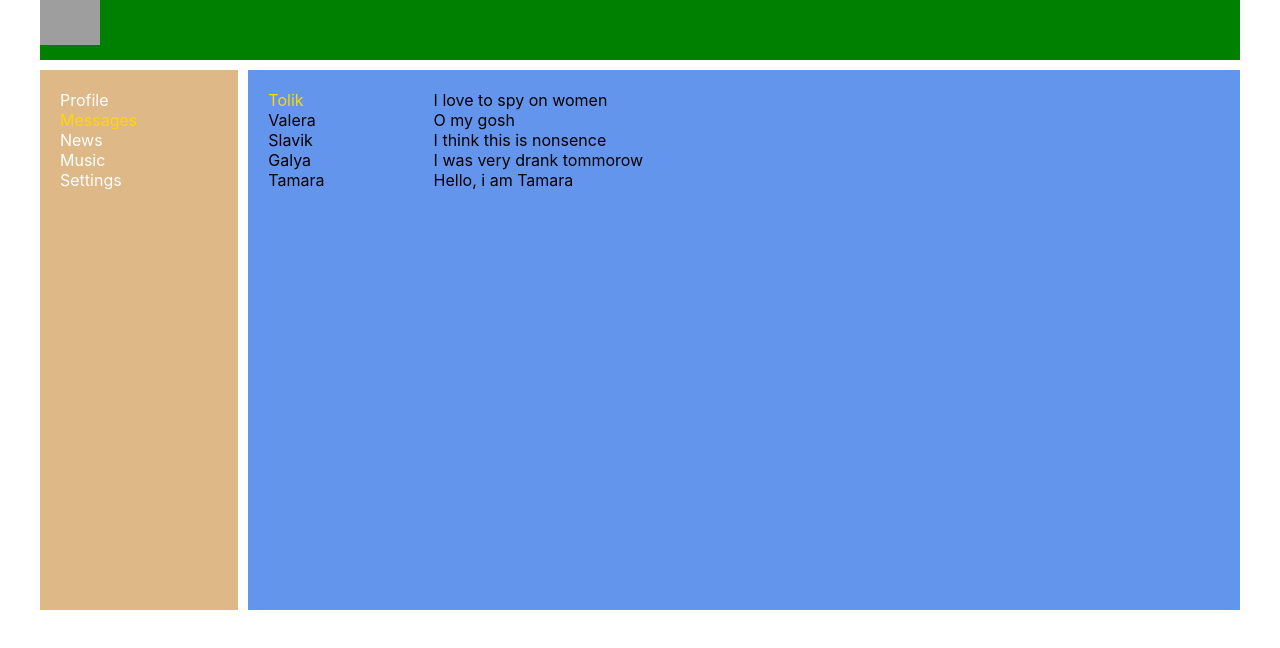
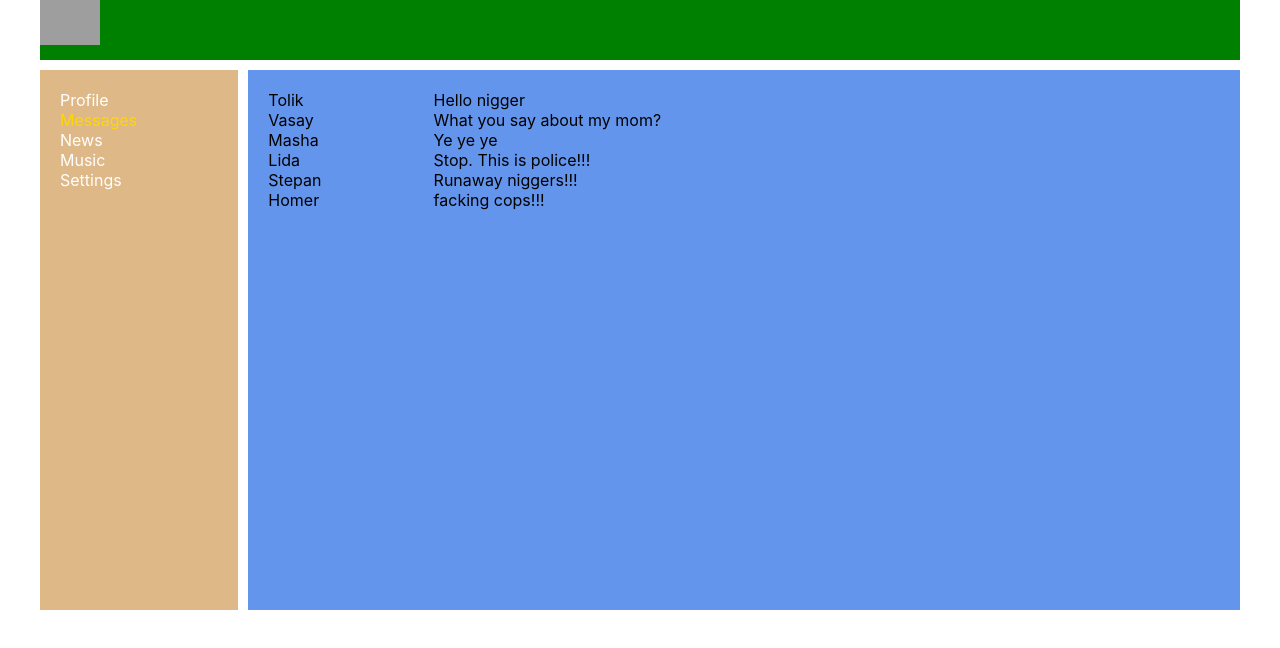
Before and after one commit to Roma-mm/repositoriy-of-Roma, a React (Create React App) app in the folder lessons/my-app/: page /dialogs in a window 1280 px wide. Shown: the top 648 px of the page. Built offline with nearby package versions, Linux system fonts and the light colour scheme; grey boxes are pictures that could not be loaded.

Commit message:
props for dialogs

```diff
--- a/lessons/my-app/src/App.css
+++ b/lessons/my-app/src/App.css
@@ -13,3 +13,6 @@
   grid-area: c;
   background-color: cornflowerblue;
 }
+a {
+  text-decoration: none;
+}
--- a/lessons/my-app/src/components/dialogs/Dialogs.jsx
+++ b/lessons/my-app/src/components/dialogs/Dialogs.jsx
@@ -1,40 +1,38 @@
+import { NavLink } from 'react-router-dom'
 import s from './Dialogs.module.css'
+const DialogItem = (props) => {
+    return (
+        <div >
+                 <NavLink activeClassName={s.active} to={props.way}>{props.name}</NavLink>
+        </div>
+    )
+}
+const Message = (props) => {
+    return (
+        <div className={s.message}>
+                   <div>{props.text}</div>
+        </div>
+    )
+}
 const Dialogs = () => {
     return (
         <div className={s.dialogs}>
            <div className={s.dialogsItems} >
-               <div className={s.dialog + ' ' + s.active}>
-                   Tolik
-               </div>
-               <div className={s.dialog}>
-                   Valera
-               </div>
-               <div className={s.dialog}>
-                   Slavik
-               </div>
-               <div className={s.dialog}>
-                   Galya
-               </div>
-               <div className={s.dialog}>
-                   Tamara
-               </div>
+               <DialogItem way="/dialogs/1" name="Tolik"/>
+               <DialogItem way="/dialogs/2" name="Vasay"/>
+               <DialogItem way="/dialogs/3" name="Masha"/>
+               <DialogItem way="/dialogs/4" name="Lida"/>
+               <DialogItem way="/dialogs/5" name="Stepan"/>
+               <DialogItem way="/dialogs/6" name="Homer"/>
+
            </div>
            <div className={s.messages}>
-               <div className={s.message}>
-                    I love to spy on women
-               </div>
-               <div className={s.message}>
-                    O my gosh
-               </div>
-               <div className={s.message}>
-                    I think this is nonsence
-               </div>
-               <div className={s.message}>
-                    I was very drank tommorow
-               </div>
-               <div className={s.message}>
-                    Hello, i am Tamara
-               </div>
+              <Message text="Hello nigger" ></Message>
+              <Message text="What you say about my mom?"></Message>
+              <Message text="Ye ye ye" ></Message>
+              <Message text="Stop. This is police!!!"></Message>
+              <Message text="Runaway niggers!!!" ></Message>
+              <Message text="facking cops!!!" ></Message>
            </div>
         </div>
     )
--- a/lessons/my-app/src/components/dialogs/Dialogs.module.css
+++ b/lessons/my-app/src/components/dialogs/Dialogs.module.css
@@ -5,9 +5,14 @@
 .dialogsItems {
     padding: 20px;
 }
-.dialog.active {
-    color: gold;
-}
+
+
 .messages {
     padding: 20px;
 }
+a {
+    color: black;
+}
+.active {
+    color: lawngreen;
+}
--- a/lessons/my-app/src/components/profile/Profile.jsx
+++ b/lessons/my-app/src/components/profile/Profile.jsx
@@ -1,14 +1,10 @@
 import MyPosts from './myposts/MyPosts'
 import s from  './Profile.module.css'
+import ProfileInfo from './profileinfo/ProfileInfo';
 const Profile = () => {
     return (
       <div>
-        <div>
-          <img src="https://s3.amazonaws.com/images.seroundtable.com/google-css-images-1515761601.jpg" />
-        </div>
-        <div>
-          ava + decription
-        </div>
+        <ProfileInfo/>
         <MyPosts />
       </div>
     )
--- a/lessons/my-app/src/components/profile/myposts/MyPosts.jsx
+++ b/lessons/my-app/src/components/profile/myposts/MyPosts.jsx
@@ -4,11 +4,13 @@ import Post from './post/Post'
 const MyPosts = () => {
   return (
     <div>
-      my posts
+      <h3>My posts</h3>
       <div>
-        <textarea></textarea>
-        <button>Add post</button>
-        <button>Remove</button>
+        <div>
+          <textarea className={s.text}></textarea>
+        </div>
+        <button className={s.btn}>Add post</button>
+        <button className={s.btn2}>Remove</button>
       </div>
       <div className={s.posts}>
 
--- a/lessons/my-app/src/components/profile/myposts/MyPosts.module.css
+++ b/lessons/my-app/src/components/profile/myposts/MyPosts.module.css
@@ -0,0 +1,15 @@
+.posts {
+    padding: 10px;
+}
+h3 {
+    margin-left: 10px;
+}
+.text {
+   margin: 0 10px 0 10px;
+}
+.btn {
+    margin-left: 10px;
+}
+.btn2 {
+    margin-left: 29px;
+}
```
Also changed, not shown: 1 other file (tests, documents, lock files or other folders).
